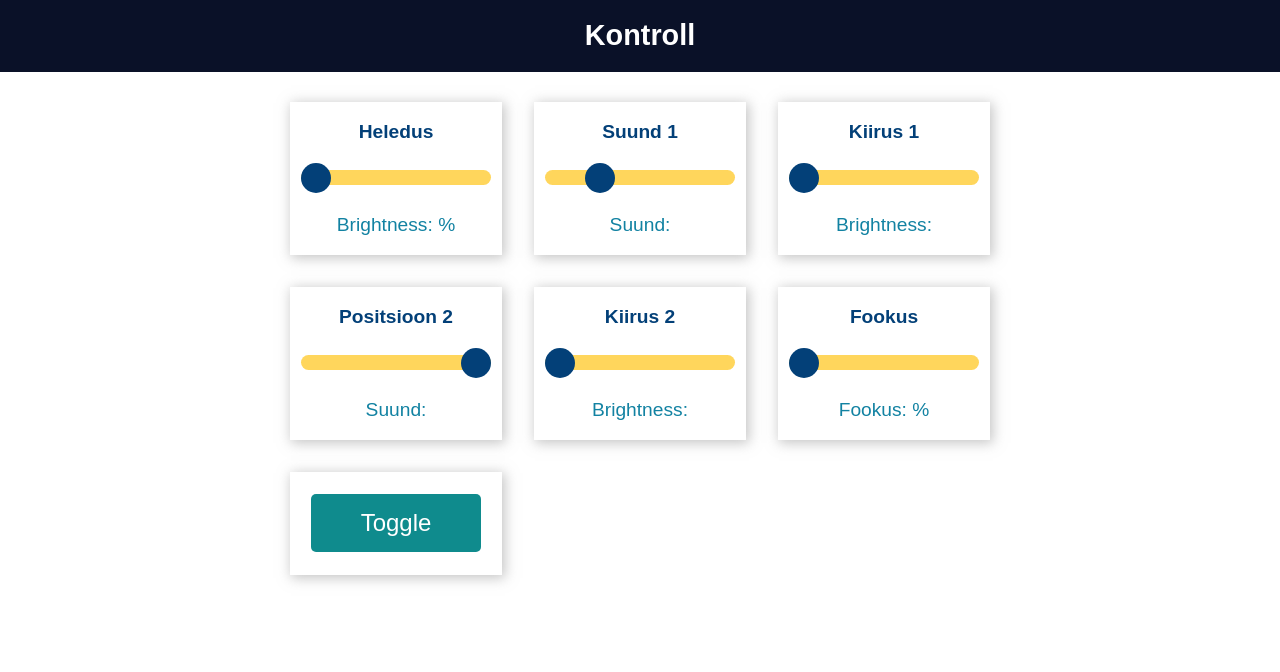
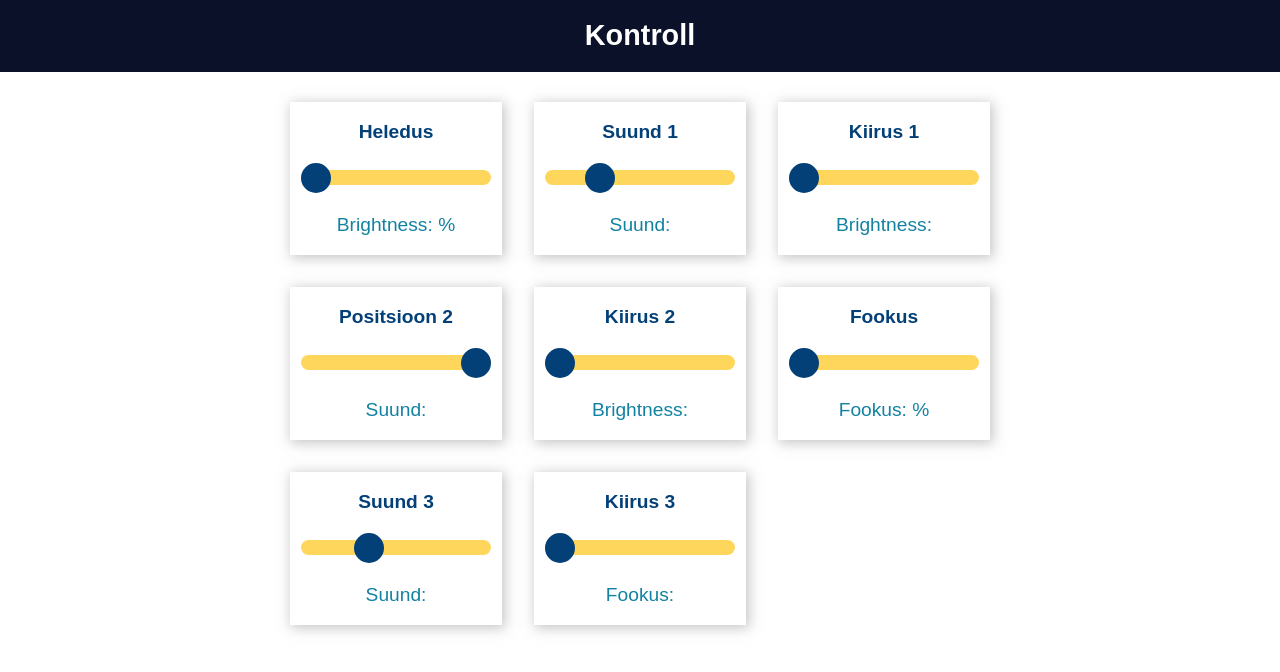
Before and after one commit to moondonkey/Portaal_orkester, a plain HTML site: page data/index.html in a window 1280 px wide. Drawn offline with Linux system fonts and the light colour scheme.

```diff
--- a/data/index.html
+++ b/data/index.html
@@ -57,10 +57,18 @@
                 <p class="state">Fookus: <span id="sliderValue6"></span> &percnt;</p>
             </div>
             <div class="card">
+                <p class="card-title"> Suund 3</p>
                 <p class="switch">
-                    <button id="button" onclick="toggle" class="button">Toggle</button>
+                    <input type="range" onchange="updateSliderPWM(this)" id="slider7" min="1" max="4" step="1" value ="2" class="slider">
                 </p>
-
+                <p class="state">Suund: <span id="sliderValue7"></span></p>
+            </div>
+            <div class="card">
+                <p class="card-title"> Kiirus 3</p>
+                <p class="switch">
+                    <input type="range" onchange="updateSliderPWM(this)" id="slider8" min="0" max="8000" step="1" value ="0" class="slider">
+                </p>
+                <p class="state">Fookus: <span id="sliderValue8"></span></p>
             </div>
         </div>
     </div>
--- a/data/script.js
+++ b/data/script.js
@@ -41,10 +41,7 @@ function updateSliderPWM(element) {
     console.log(sliderValue);
     websocket.send(sliderNumber+"s"+sliderValue.toString());
 }
-function toggle(){
-    console.log('button');
-    //websocket.send('7s1');
-  }
+
 
 function onMessage(event) {
     console.log(event.data);
```
